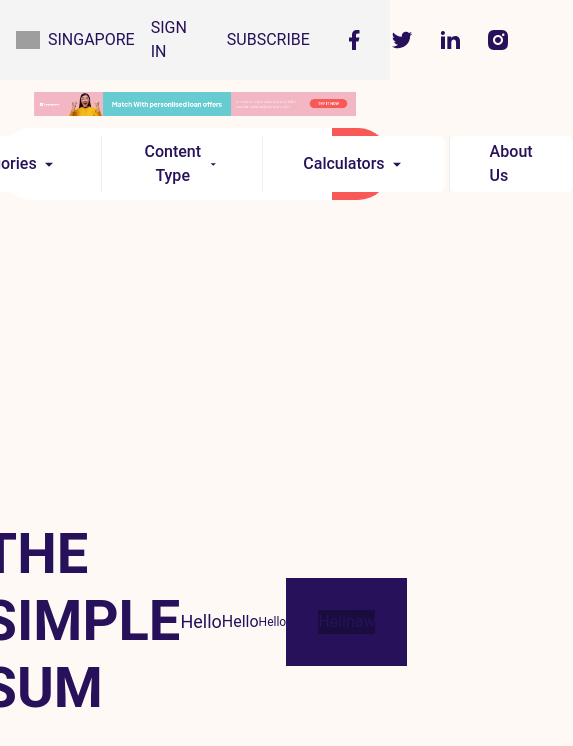
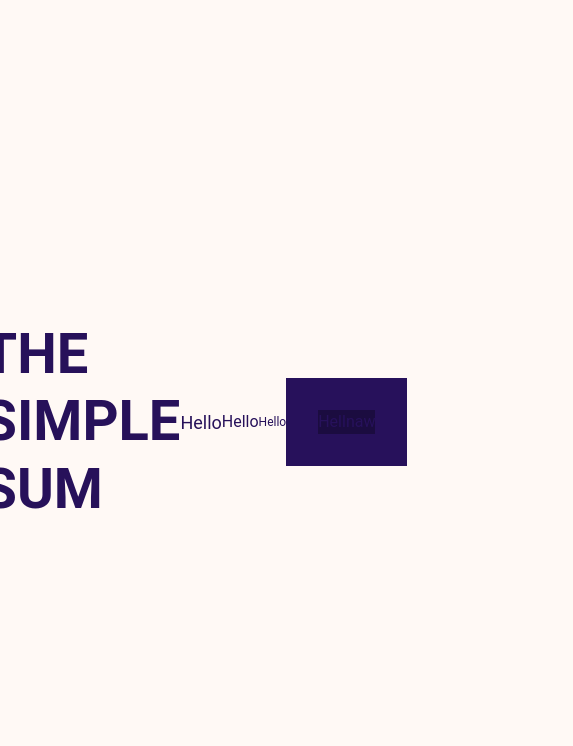
Before and after one commit to agreytosira/thesimplesum, a Next.js app: page / in a window 390 px wide. Shown: the top 746 px of the page, 573 px wide, since content can reach past the window. Built offline with nearby package versions, Linux system fonts and the light colour scheme; grey boxes are pictures that could not be loaded.

Commit message:
style: adjust Navbar responsiveness

```diff
--- a/components/Navbar.jsx
+++ b/components/Navbar.jsx
@@ -61,7 +61,7 @@
   ];
 
   return (
-    <header>
+    <header className='hidden md:block'>
       <div className='py-4 bg-[#f4f4f4]'>
         <div className='container flex items-center justify-between'>
           <div className='flex items-center gap-2 relative' onMouseOver={handleMouseOver} onMouseOut={handleMouseOut}>
--- a/components/ui/navigation-menu.jsx
+++ b/components/ui/navigation-menu.jsx
@@ -19,7 +19,7 @@
 const NavigationMenuItem = NavigationMenuPrimitive.Item;
 
 const navigationMenuTriggerStyle = cva(
-  'group inline-flex h-9 w-full items-center justify-center rounded-md bg-white px-10 py-7 text-base font-medium transition-colors hover:bg-accent hover:text-accent-foreground focus:bg-accent focus:text-accent-foreground focus:outline-none disabled:pointer-events-none disabled:opacity-50 data-[active]:bg-accent/50 data-[state=open]:bg-accent/50'
+  'group inline-flex h-9 w-full items-center justify-center rounded-md bg-white px-2 py-3 lg:px-10 lg:py-7   text-base font-medium transition-colors hover:bg-accent hover:text-accent-foreground focus:bg-accent focus:text-accent-foreground focus:outline-none disabled:pointer-events-none disabled:opacity-50 data-[active]:bg-accent/50 data-[state=open]:bg-accent/50'
 );
 
 const NavigationMenuTrigger = React.forwardRef(({ className, children, ...props }, ref) => (
```
